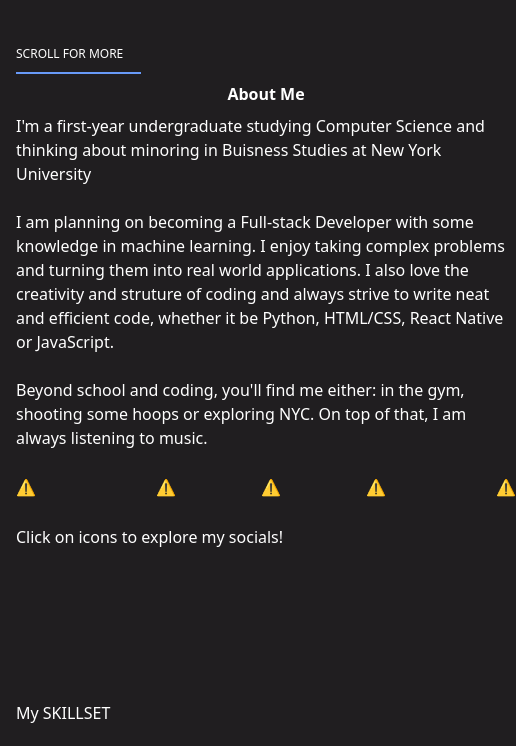
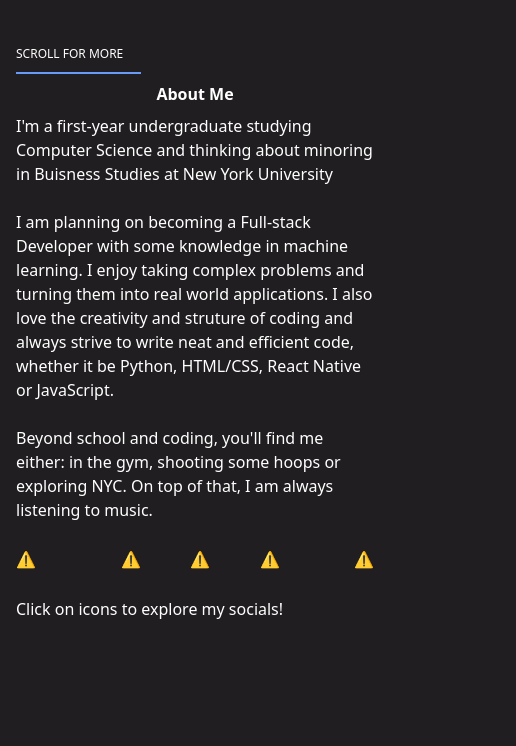
Before and after one commit to MarcusChau/Personal-Website, a plain HTML site: page AboutMe.html in a window 390 px wide. Shown: the part 586-1332 px from the top of the page, 516 px wide, since content can reach past the window. Drawn offline with nearby package versions, Linux system fonts and the light colour scheme; no server answers.

Commit message:
Changed the width for smaller screen
Changed the width in order to have user friendliness in smaller screens

```diff
--- a/AboutMe.html
+++ b/AboutMe.html
@@ -66,7 +66,7 @@
                 </div>
                 <!-- Text on the right -->
                 <div class="flex-shrink md:flex">
-                    <div class="w-[500px] js-show-on-scroll">
+                    <div class="md:w-[500px] js-show-on-scroll"> <!-- changes made here -->
                         <div id="delayedShowAbout">
                             <h1 class="flex items-center justify-center py-2 md:text-[35px] font-semibold hover:cursor-default">About Me</h1>
 
@@ -88,7 +88,7 @@
                         </div>
 
                         <!-- Socail media handles -->
-                        <div class="w-[500px]">
+                        <div class="md:w-[500px]"> <!-- changes made here -->
                             <ul class="flex items-center justify-between" id="icons">
                                 <li>
                                     <lottie-player onclick="window.open('https://www.instagram.com/marcus_chau_/' + location.search)" class="w-[75px] h-[75px] hover:cursor-pointer hover:scale-125" src="https://assets3.lottiefiles.com/packages/lf20_mfvpbnet.json"  background="transparent" speed="1" loop autoplay></lottie-player>
```
Also changed, not shown: index.html (+1 -1 lines).
